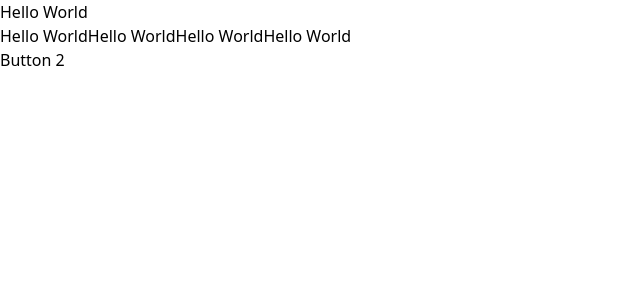
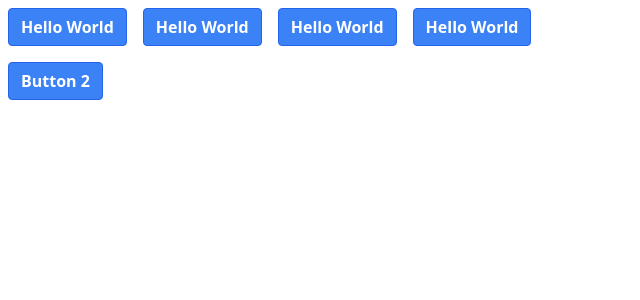
Before and after one commit to Christian1984/modern-react-with-redux-course, a React (Vite) app in the folder 7-components/: page / in a window 1280 px wide. Shown: the top 300 px of the page, without its empty margins (0-640 px from the left). Built offline with nearby package versions, Linux system fonts and the light colour scheme.

Commit message:
styled buttons

```diff
--- a/7-components/src/App.tsx
+++ b/7-components/src/App.tsx
@@ -3,7 +3,6 @@
 function App() {
   return (
     <>
-      <h1>Hello World</h1>
       <div>
         <Button purpose={ButtonPurpose.primary}>Hello World</Button>
         <Button purpose={ButtonPurpose.primary} rounded>
--- a/7-components/src/components/Button.tsx
+++ b/7-components/src/components/Button.tsx
@@ -16,7 +16,11 @@
 };
 
 const Button = ({ children }: ButtonProps) => {
-  return <button>{children}</button>;
+  return (
+    <button className="bg-blue-500 hover:bg-blue-700 border border-blue-600 text-white font-bold py-1.5 px-3 m-2 rounded">
+      {children}
+    </button>
+  );
 };
 
 export { Button, ButtonPurpose };
```
